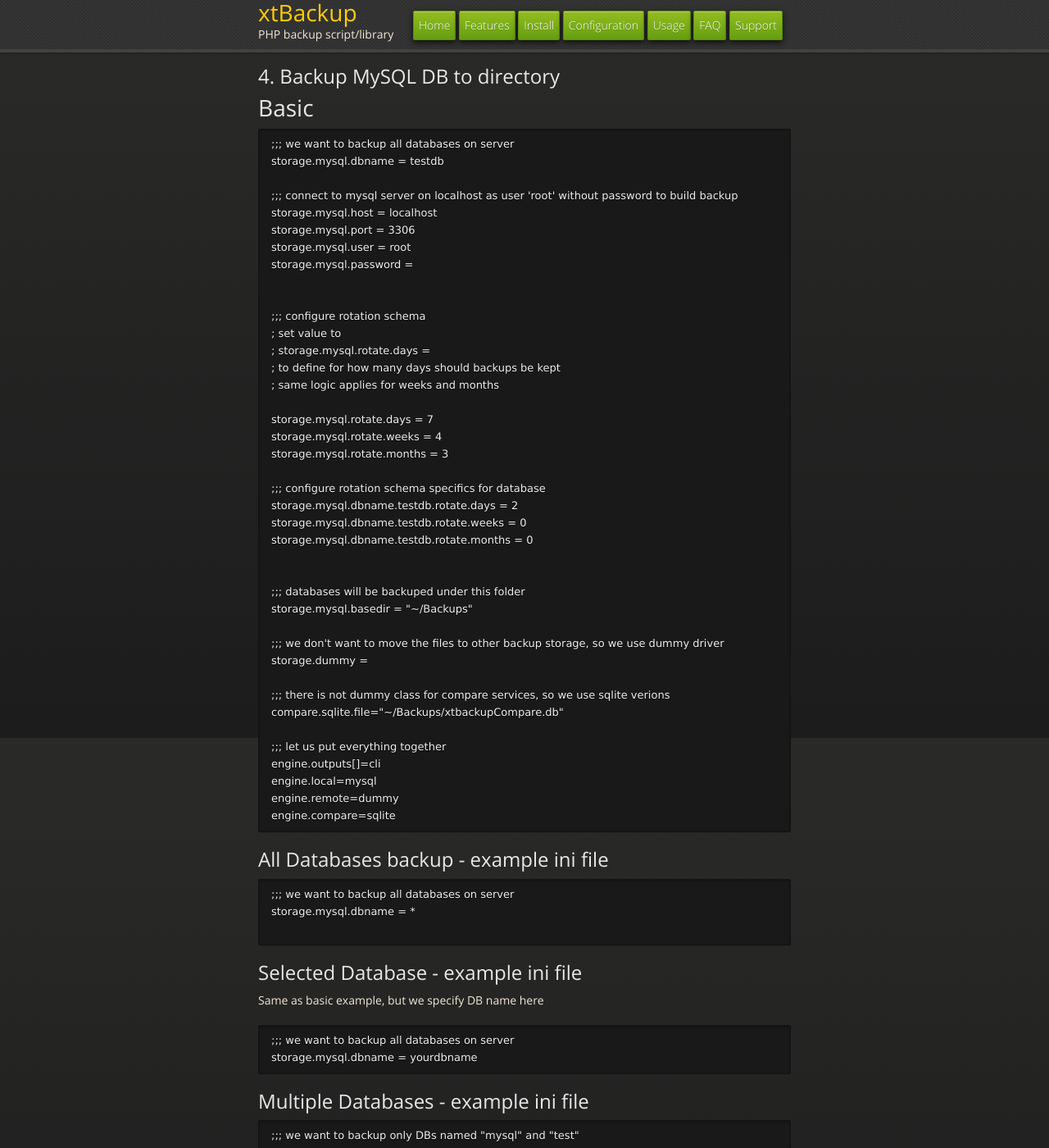
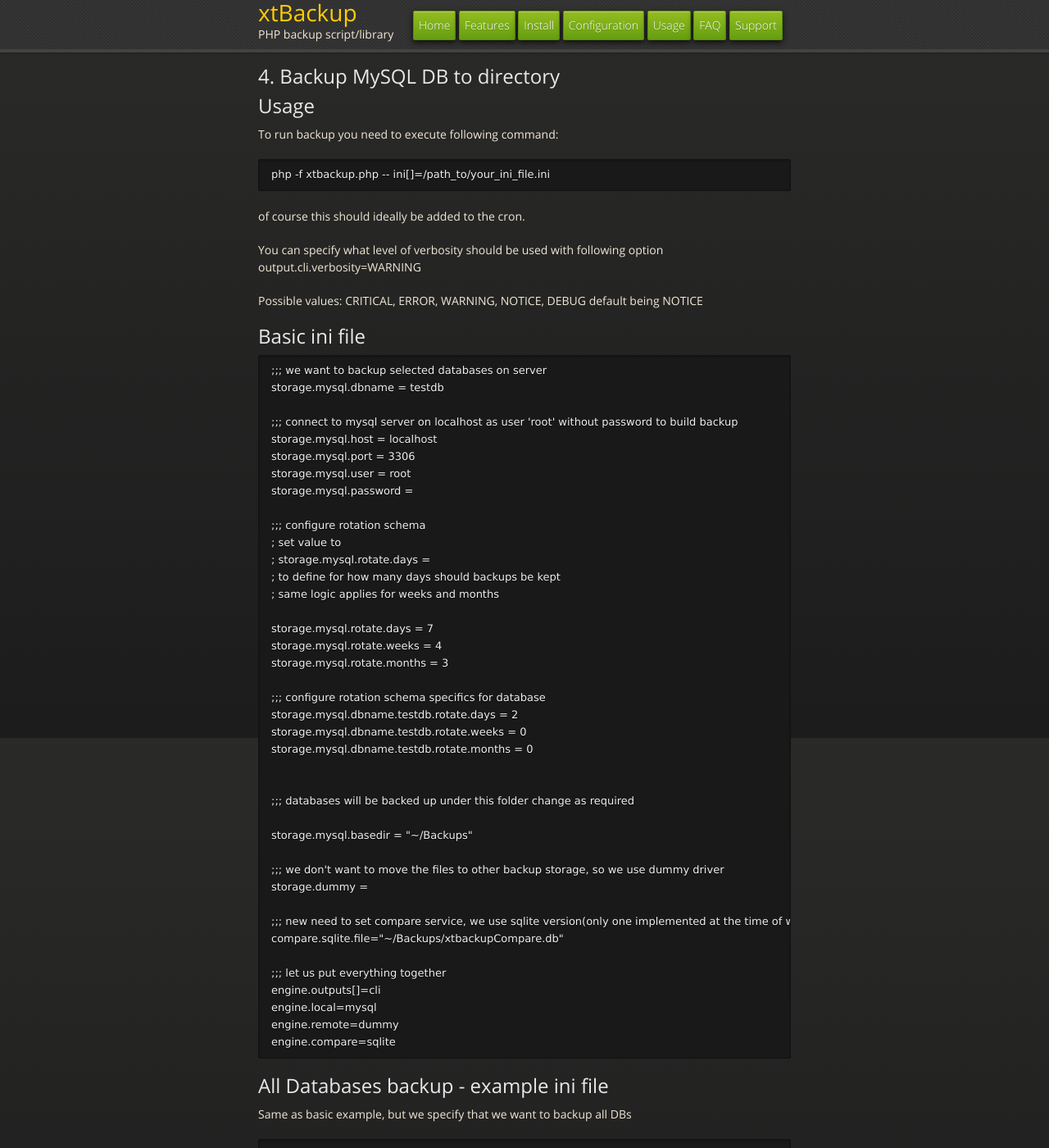
Before and after one commit to k2s/xtbackup, a Jekyll site: the page built from _posts/2014-01-28-mysql-to-file.markdown, in a window 1280 px wide and 1400 px high. Shown: the whole window at 82% size. Built offline with Jekyll 4.4.1, drawn with Linux system fonts in a browser that asks for light colours; nearby versions of some CDN libraries; Markdown is read by kramdown in place of the engine named in the settings; some of the changed text lies outside the part shown.

Commit message:
examples work in progress

````diff
--- a/_posts/2014-01-28-mysql-to-file.markdown
+++ b/_posts/2014-01-28-mysql-to-file.markdown
@@ -5,11 +5,25 @@ title:  "4. Backup MySQL DB to directory"
 categories: "tutorial mysql file"
 ---
 
-# Basic
+## Usage
+
+To run backup you need to execute following command:
+
+``` bash
+php -f xtbackup.php -- ini[]=/path_to/your_ini_file.ini
+```
+of course this should ideally be added to the cron.
+
+You can specify what level of verbosity should be used with following option
+output.cli.verbosity=WARNING
+
+Possible values: CRITICAL, ERROR, WARNING, NOTICE, DEBUG default being NOTICE
+
+## Basic ini file
 
 
 ``` ini
-;;; we want to backup all databases on server
+;;; we want to backup selected databases on server
 storage.mysql.dbname = testdb
 
 ;;; connect to mysql server on localhost as user 'root' without password to build backup
@@ -17,7 +31,6 @@ storage.mysql.host = localhost
 storage.mysql.port = 3306
 storage.mysql.user = root
 storage.mysql.password =
-
 
 ;;; configure rotation schema
 ; set value to
@@ -35,13 +48,14 @@ storage.mysql.dbname.testdb.rotate.weeks = 0
 storage.mysql.dbname.testdb.rotate.months = 0
 
 
-;;; databases will be backuped under this folder
+;;; databases will be backed up under this folder change as required
+
 storage.mysql.basedir = "~/Backups"
 
 ;;; we don't want to move the files to other backup storage, so we use dummy driver
 storage.dummy =
 
-;;; there is not dummy class for compare services, so we use sqlite verions
+;;; new need to set compare service, we use sqlite version(only one implemented at the time of writing this)
 compare.sqlite.file="~/Backups/xtbackupCompare.db"
 
 ;;; let us put everything together
@@ -55,20 +69,14 @@ engine.compare=sqlite
 
 ## All Databases backup - example ini file
 
+Same as basic example, but we specify that we want to backup all DBs
+
 ``` ini
 ;;; we want to backup all databases on server
 storage.mysql.dbname = *
 
 ```
 
-## Selected Database - example ini file
-
-Same as basic example, but we specify DB name here
-
-``` ini
-;;; we want to backup all databases on server
-storage.mysql.dbname = yourdbname
-```
 ## Multiple Databases - example ini file
 ``` ini
 ;;; we want to backup only DBs named "mysql" and "test"
@@ -111,8 +119,8 @@ storage.mysql.basedir = "~/Backups/amazonRdsDb"
 ;;; we don't want to move the files to other backup storage, so we use dummy driver that will cause that files are stored locally
 storage.dummy =
 
-;;; there is not dummy class for compare services, so we use sqlite version
-compare.sqlite.file="/tmp/xtbackupCompare.db"
+;;; new need to set compare service, we use sqlite version(only one implemented at the time of writing this)
+compare.sqlite.file="~/Backups/xtbackupCompare.db"
 
 ;;; let us put everything together
 engine.outputs[]=cli
````
Also changed, not shown: _posts/2014-01-28-mysql-to-s3.markdown (+27 -0 lines).
